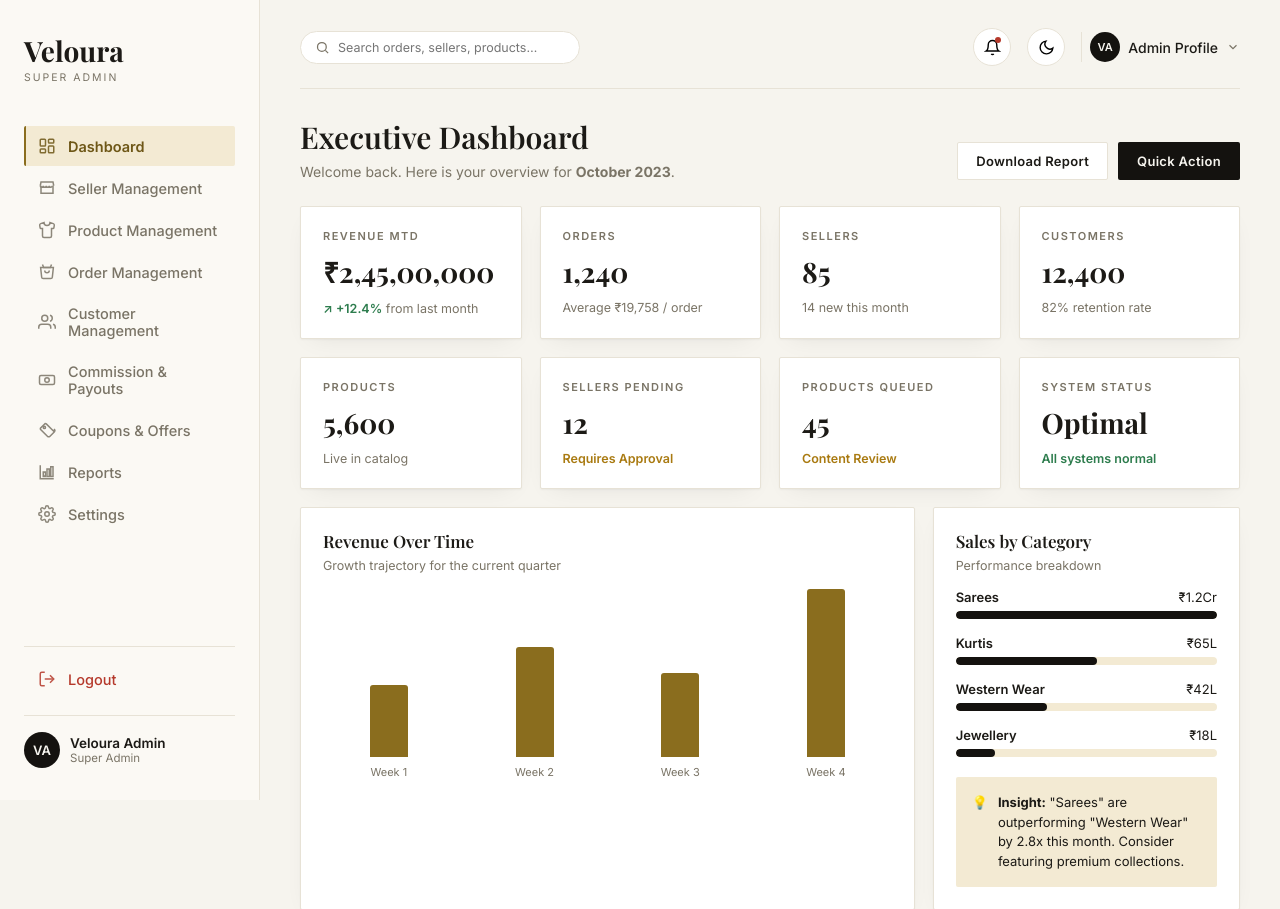
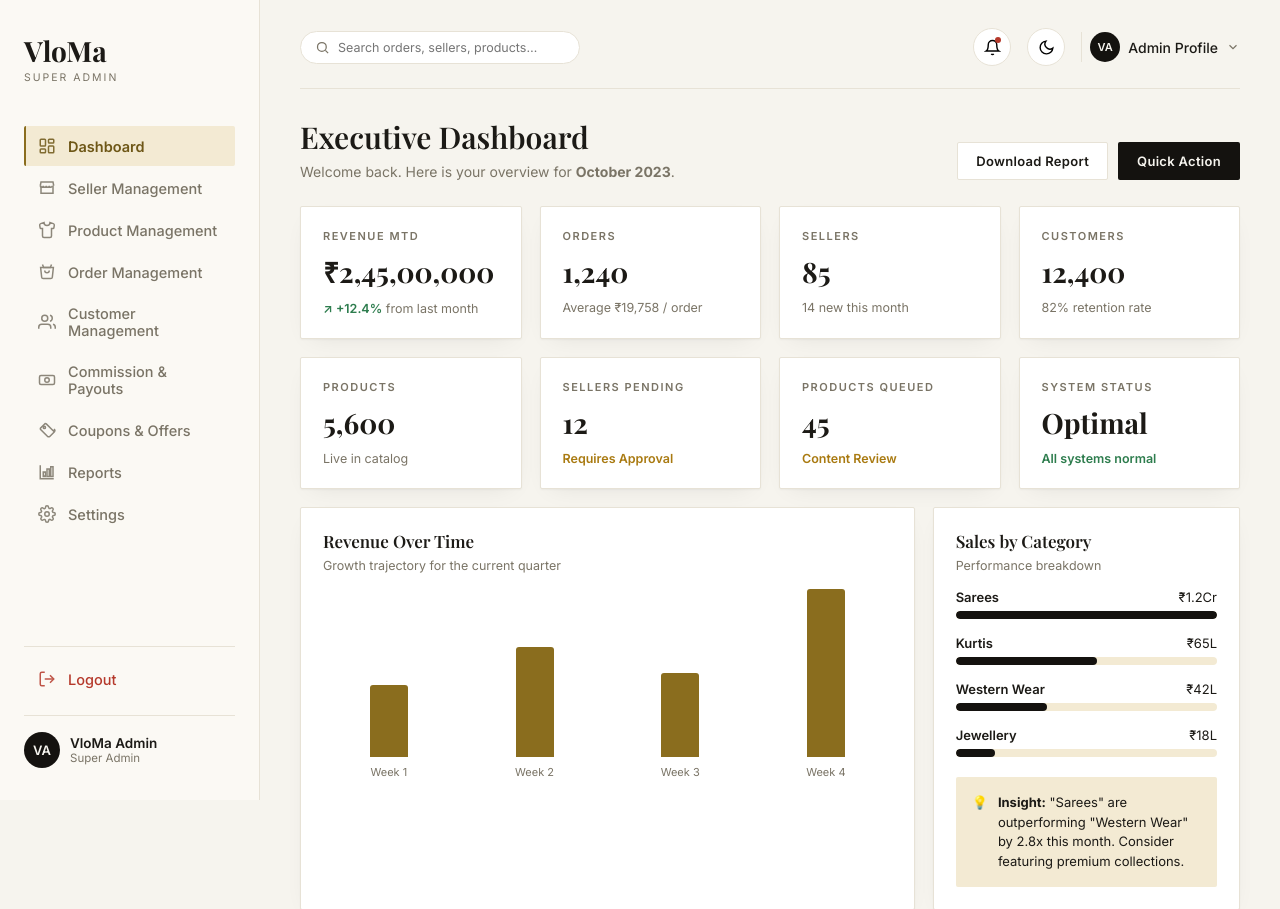
Before and after one commit to Kaizo-gittech/E-commerce-website, a Flask app: page /admin/dashboard in a window 1280 px wide. Shown: the top 909 px of the page. Run offline with Flask 3, Linux system fonts and the light colour scheme; the visitor is signed in with stand-in values (Sample User, id 1); data that the repository does not hold is empty; some web fonts are replaced.

Commit message:
new commit

```diff
--- a/templates/Admin/admin_index.html
+++ b/templates/Admin/admin_index.html
@@ -202,7 +202,7 @@ body.dark .qa-item:hover{color:var(--accent);}
 <body>
 <div class="app">
   <aside class="sidebar">
-    <div class="brand"><div class="wordmark serif">Veloura</div><div class="sub">Super Admin</div></div>
+    <div class="brand"><div class="wordmark serif">VloMa</div><div class="sub">Super Admin</div></div>
     <nav class="nav" id="nav"></nav>
 
 <div class="sidebar-logout">
@@ -217,7 +217,7 @@ body.dark .qa-item:hover{color:var(--accent);}
 </div>
     <div class="sidebar-footer">
       <div class="avatar">VA</div>
-      <div><div class="name">Veloura Admin</div><div class="role">Super Admin</div></div>
+      <div><div class="name">VloMa Admin</div><div class="role">Super Admin</div></div>
     </div>
   </aside>
 
```
